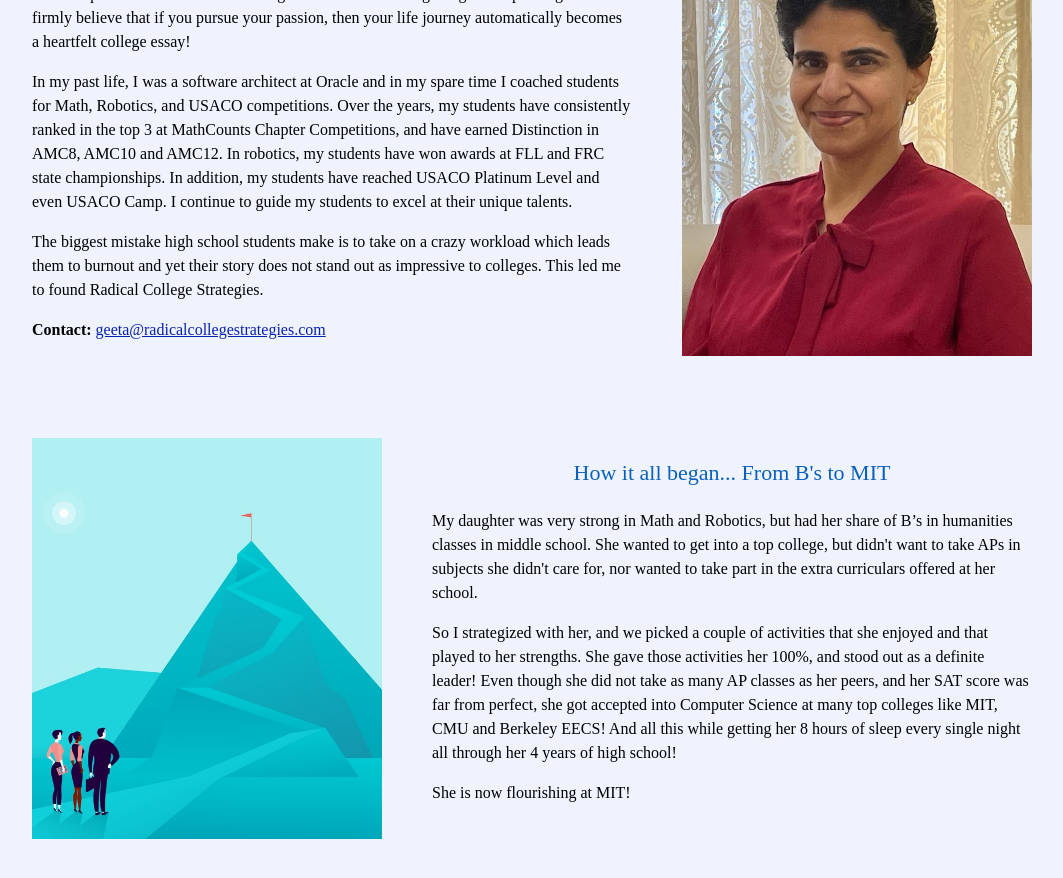
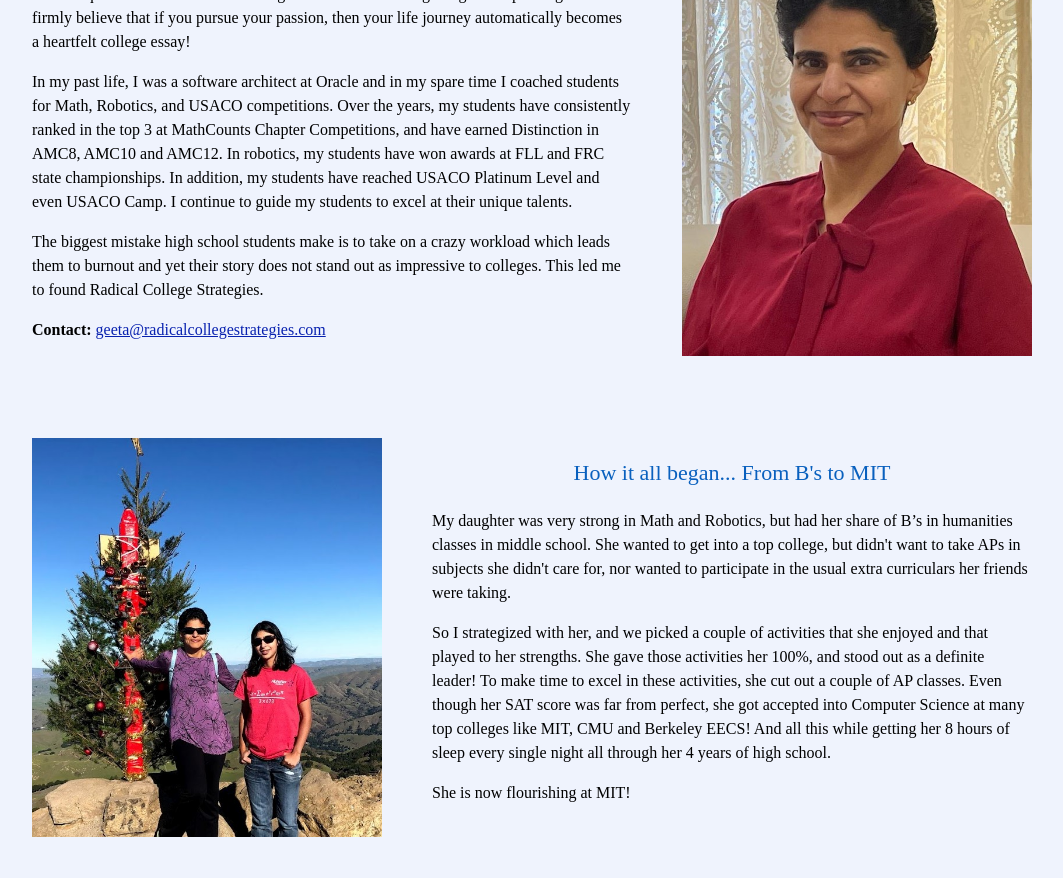
Before and after one commit to radicalcollegestrategies/radicalcollegestrategies.github.io, a Jekyll site: the page built from index.md, in a window 1280 px wide and 900 px high, scrolled down 750 px. Shown: the top 878 px of the window, without its empty margins (108-1171 px from the left). Built offline with Jekyll 4.4.1, drawn with Linux system fonts in a browser that asks for light colours; some web fonts are replaced.

Commit message:
Riya pic

```diff
--- a/index.md
+++ b/index.md
@@ -43,13 +43,13 @@ permalink: /
 <br>
 
 <sectionpd>
-  <img class="sectionpdPicture sectionpdLeft" src="/images/goal.jpg" alt="Riya">
+  <img class="sectionpdPicture sectionpdLeft" src="/images/Riya.jpg" alt="My daughter">
 
   <div class="sectionpdContent sectionpdRight">
     <h3>How it all began... From B's to MIT</h3>
 
-    <p>My daughter was very strong in Math and Robotics, but had her share of B’s in humanities classes in middle school. She wanted to get into a top college, but didn't want to take APs in subjects she didn't care for, nor wanted to take part in the extra curriculars offered at her school. </p>
-    <p>So I strategized with her, and we picked a couple of activities that she enjoyed and that played to her strengths. She gave those activities her 100%, and stood out as a definite leader! Even though she did not take as many AP classes as her peers, and her SAT score was far from perfect, she got accepted into Computer Science at many top colleges like MIT, CMU and Berkeley EECS! And all this while getting her 8 hours of sleep every single night all through her 4 years of high school!</p>
+    <p>My daughter was very strong in Math and Robotics, but had her share of B’s in humanities classes in middle school. She wanted to get into a top college, but didn't want to take APs in subjects she didn't care for, nor wanted to participate in the usual extra curriculars her friends were taking. </p>
+    <p>So I strategized with her, and we picked a couple of activities that she enjoyed and that played to her strengths. She gave those activities her 100%, and stood out as a definite leader! To make time to excel in these activities, she cut out a couple of AP classes. Even though her SAT score was far from perfect, she got accepted into Computer Science at many top colleges like MIT, CMU and Berkeley EECS! And all this while getting her 8 hours of sleep every single night all through her 4 years of high school.</p>
     <p>She is now flourishing at MIT! </p>
 
   </div>
```
Also changed, not shown: pages/Video.md (+1 -1 lines), pages/YourJourney.md (+1 -1 lines), images/Riya.jpg (added).
